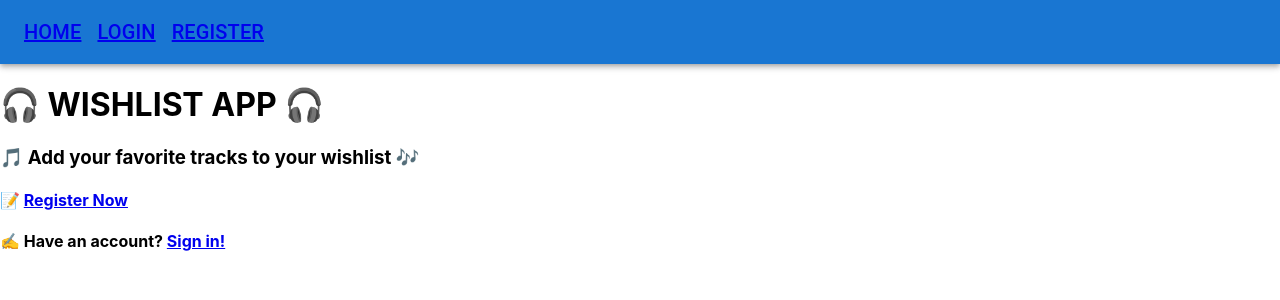
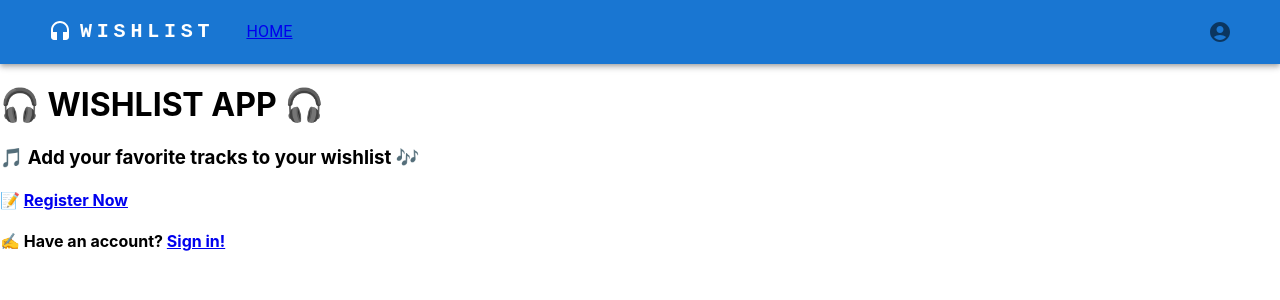
Before and after one commit to siuusunn/wishlist-client, a React (Create React App) app: page / in a window 1280 px wide. Shown: the top 300 px of the page. Built offline with nearby package versions, Linux system fonts and the light colour scheme.

Commit message:
Revamped Navbar

```diff
--- a/src/components/Navbar.js
+++ b/src/components/Navbar.js
@@ -6,13 +6,25 @@ import { useNavigate } from 'react-router-dom';
 import { useState, useEffect } from 'react';
 import ProfilePicture from './ProfilePicture';
 
-import AppBar from '@mui/material/AppBar';
-import Box from '@mui/material/Box';
-import Toolbar from '@mui/material/Toolbar';
-import Typography from '@mui/material/Typography';
+import {
+  AppBar,
+  Container,
+  Box,
+  Toolbar,
+  Typography,
+  MenuItem,
+  Menu,
+  IconButton,
+  Tooltip
+} from '@mui/material';
+
+import { Headset, AccountCircle } from '@mui/icons-material';
 
 export default function Navbar() {
   const [userData, setUserData] = useState(null);
+  const [anchorElUser, setAnchorElUser] = useState(null);
+
+  const [anchorEl, setAnchorEl] = useState(null);
   const navigate = useNavigate();
   const [isLoggedIn, setIsLoggedIn] = useAuthenticated();
   const id = AUTH.getPayload().sub;
@@ -25,47 +37,87 @@ export default function Navbar() {
     }
   }, [id, isLoggedIn]);
 
+  const handleOpenUserMenu = (event) => {
+    setAnchorElUser(event.currentTarget);
+  };
+
+  const handleCloseUserMenu = () => {
+    setAnchorElUser(null);
+  };
+
   const logout = () => {
     AUTH.deleteToken();
     setIsLoggedIn(false);
     AUTH.isSuperUser('false');
+    setAnchorElUser(null);
     navigate('/');
   };
 
   return (
     <>
-      <Box sx={{ flexGrow: 1 }}>
       <AppBar position='static'>
+        <Container maxWidth='xl'>
           <Toolbar>
-            <Typography variant='h6' component='div' sx={{ mr: 2 }}>
+            <Headset sx={{ display: { xs: 'none', md: 'flex' }, mr: 1 }} />
+            <Typography
+              variant='h6'
+              noWrap
+              component='a'
+              href='/'
+              sx={{
+                mr: 2,
+                display: { xs: 'none', md: 'flex' },
+                fontFamily: 'monospace',
+                fontWeight: 700,
+                letterSpacing: '.3rem',
+                color: 'inherit',
+                textDecoration: 'none'
+              }}
+            >
+              WISHLIST
+            </Typography>
+
+            <MenuItem>
+              <Typography textAlign='center'>
                 <Link to='/' className='navbar-item'>
                   HOME
                 </Link>
               </Typography>
+            </MenuItem>
+
             {AUTH.getSuperUser() === 'true' ? (
-              <Typography variant='h6' component='div' sx={{ mr: 2 }}>
+              <MenuItem>
+                <Typography textAlign='center'>
                   <Link to='/additem' className='navbar-item'>
                     ALL WISHLISTS
                   </Link>
                 </Typography>
+              </MenuItem>
             ) : (
               <></>
             )}
             {isLoggedIn ? (
               <>
-                <Typography variant='h6' component='div' sx={{ mr: 2 }}>
+                <MenuItem>
+                  <Typography textAlign='center'>
                     <Link to='/tracks'>TRACKS</Link>
                   </Typography>
-                <Typography variant='h6' component='div' sx={{ mr: 2 }}>
+                </MenuItem>
+                <MenuItem>
+                  <Typography textAlign='center'>
                     <Link to='/wishlist'>WISHLIST</Link>
                   </Typography>
+                </MenuItem>
 
-                <Typography variant='h6' component='div' sx={{ mr: 2 }}>
-                  <Link to='/' onClick={logout} className='navbar-item'>
-                    LOGOUT
-                  </Link>
-                </Typography>
-
+                <Box
+                  sx={{
+                    flexGrow: 1,
+                    display: 'flex',
+                    justifyContent: 'flex-end'
+                  }}
+                >
+                  <Tooltip title='Open settings'>
+                    <IconButton onClick={handleOpenUserMenu} sx={{ p: 0 }}>
                       <ProfilePicture
                         cloudinaryImageId={userData?.owner.profile_image}
                         imageHeight={45}
@@ -73,24 +125,86 @@ export default function Navbar() {
                         radius={50}
                         backgroundColor={'#1876D1'}
                       />
+                    </IconButton>
+                  </Tooltip>
+                  <Menu
+                    sx={{ mt: '45px' }}
+                    id='menu-appbar'
+                    anchorEl={anchorElUser}
+                    anchorOrigin={{
+                      vertical: 'top',
+                      horizontal: 'right'
+                    }}
+                    keepMounted
+                    transformOrigin={{
+                      vertical: 'top',
+                      horizontal: 'right'
+                    }}
+                    open={Boolean(anchorElUser)}
+                    onClose={handleCloseUserMenu}
+                  >
+                    <MenuItem>
+                      <Typography textalign='center'>
+                        <Link to='/' onClick={logout}>
+                          LOGOUT
+                        </Link>
+                      </Typography>
+                    </MenuItem>
+                  </Menu>
+                </Box>
               </>
             ) : (
               <>
-                <Typography variant='h6' component='div' sx={{ mr: 2 }}>
+                <Box
+                  sx={{
+                    flexGrow: 1,
+                    display: 'flex',
+                    justifyContent: 'flex-end'
+                  }}
+                >
+                  <Tooltip title='Open settings'>
+                    <IconButton onClick={handleOpenUserMenu} sx={{ p: 0 }}>
+                      <AccountCircle />
+                    </IconButton>
+                  </Tooltip>
+                  <Menu
+                    sx={{ mt: '45px' }}
+                    id='menu-appbar'
+                    anchorEl={anchorElUser}
+                    anchorOrigin={{
+                      vertical: 'top',
+                      horizontal: 'right'
+                    }}
+                    keepMounted
+                    transformOrigin={{
+                      vertical: 'top',
+                      horizontal: 'right'
+                    }}
+                    open={Boolean(anchorElUser)}
+                    onClose={handleCloseUserMenu}
+                  >
+                    <MenuItem onClick={handleCloseUserMenu}>
+                      <Typography textAlign='center'>
                         <Link to='/login' className='navbar-item'>
                           LOGIN
                         </Link>
                       </Typography>
-                <Typography variant='h6' component='div' sx={{ mr: 2 }}>
+                    </MenuItem>
+                    <MenuItem onClick={handleCloseUserMenu}>
+                      {' '}
+                      <Typography textAlign='center'>
                         <Link to='/register' className='navbar-item'>
                           REGISTER
                         </Link>
                       </Typography>
+                    </MenuItem>
+                  </Menu>
+                </Box>
               </>
             )}
           </Toolbar>
+        </Container>
       </AppBar>
-      </Box>
     </>
   );
 }
```
Lines whose indentation alone changed are shown as unchanged.
